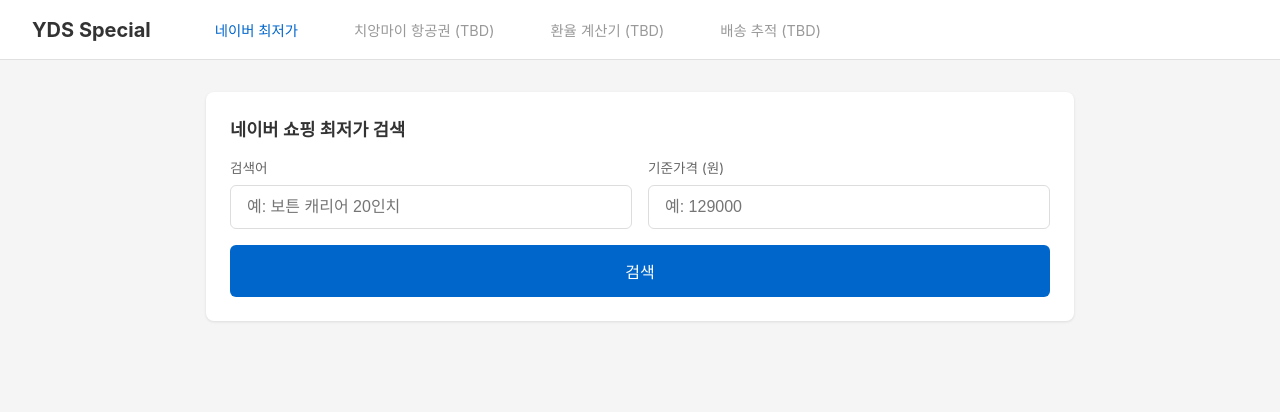
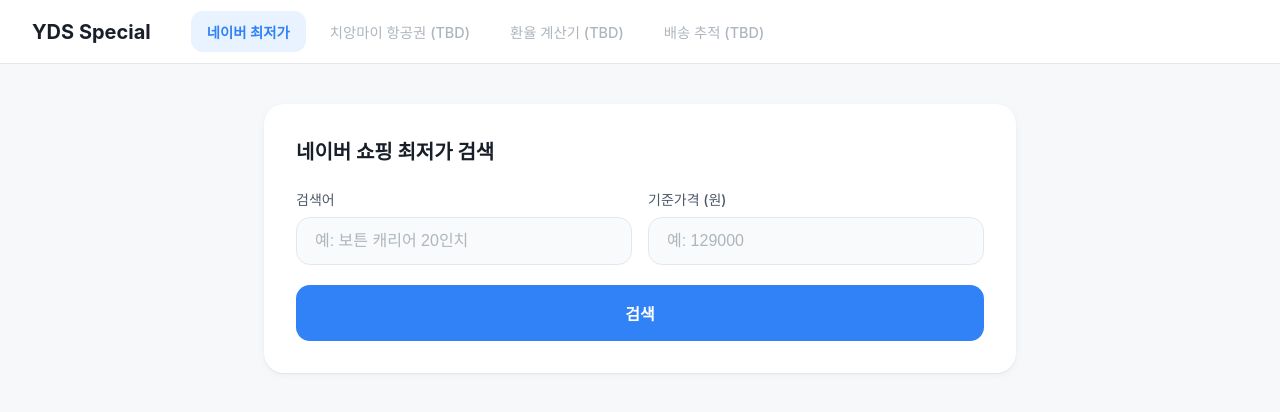
Before and after one commit to Hyune-s-lab/yds-special, a Next.js app: page / in a window 1280 px wide. Shown: the top 412 px of the page. Built offline with nearby package versions, Linux system fonts and the light colour scheme.

Commit message:
style: 토스 스타일 참고하여 둥글둥글한 디자인 적용

```diff
--- a/app/globals.css
+++ b/app/globals.css
@@ -10,7 +10,8 @@
   overflow-x: hidden;
   font-family: -apple-system, BlinkMacSystemFont, 'Segoe UI', Roboto, Oxygen,
     Ubuntu, Cantarell, 'Open Sans', 'Helvetica Neue', sans-serif;
-  background: #f5f5f5;
+  background: #f7f8fa;
+  color: #191f28;
 }
 
 a {
@@ -21,73 +22,79 @@
 /* Header */
 .header {
   background: #fff;
-  border-bottom: 1px solid #e0e0e0;
+  border-bottom: 1px solid #e5e8eb;
   padding: 0 2rem;
-  height: 60px;
+  height: 64px;
   display: flex;
   align-items: center;
-  gap: 3rem;
+  gap: 2.5rem;
 }
 
 .logo {
   font-size: 1.25rem;
   font-weight: 700;
-  color: #333;
+  color: #191f28;
 }
 
 .nav {
   display: flex;
-  gap: 1.5rem;
+  gap: 0.5rem;
 }
 
 .nav-item {
   font-size: 0.9rem;
-  color: #666;
-  padding: 0.5rem 1rem;
-  border-radius: 4px;
-  transition: background 0.2s;
+  color: #4e5968;
+  padding: 0.625rem 1rem;
+  border-radius: 12px;
+  transition: all 0.15s ease;
+  font-weight: 500;
 }
 
 .nav-item:hover {
-  background: #f0f0f0;
+  background: #f2f4f6;
 }
 
 .nav-item.active {
-  color: #0066cc;
-  font-weight: 500;
+  color: #3182f6;
+  background: #e8f3ff;
+  font-weight: 600;
 }
 
 .nav-item.tbd {
-  color: #999;
+  color: #adb5bd;
   cursor: not-allowed;
+}
+
+.nav-item.tbd:hover {
+  background: transparent;
 }
 
 /* Main */
 .main {
-  max-width: 900px;
-  margin: 2rem auto;
-  padding: 0 1rem;
+  max-width: 800px;
+  margin: 2.5rem auto;
+  padding: 0 1.5rem;
 }
 
 /* Search Form */
 .search-form {
   background: #fff;
-  border-radius: 8px;
-  padding: 1.5rem;
-  box-shadow: 0 1px 3px rgba(0,0,0,0.1);
+  border-radius: 20px;
+  padding: 2rem;
+  box-shadow: 0 2px 8px rgba(0, 0, 0, 0.04), 0 1px 2px rgba(0, 0, 0, 0.06);
 }
 
 .form-title {
-  font-size: 1.1rem;
-  font-weight: 600;
-  margin-bottom: 1rem;
-  color: #333;
+  font-size: 1.25rem;
+  font-weight: 700;
+  margin-bottom: 1.5rem;
+  color: #191f28;
 }
 
 .form-row {
   display: flex;
   gap: 1rem;
-  margin-bottom: 1rem;
+  margin-bottom: 1.25rem;
 }
 
 .form-group {
@@ -96,44 +103,66 @@
 
 .form-label {
   display: block;
-  font-size: 0.85rem;
-  color: #666;
+  font-size: 0.875rem;
+  color: #4e5968;
   margin-bottom: 0.5rem;
+  font-weight: 500;
 }
 
 .form-input {
   width: 100%;
-  padding: 0.75rem 1rem;
-  border: 1px solid #ddd;
-  border-radius: 6px;
+  padding: 0.875rem 1.125rem;
+  border: 1px solid #e5e8eb;
+  border-radius: 14px;
   font-size: 1rem;
+  background: #f9fafb;
+  transition: all 0.15s ease;
+  color: #191f28;
+}
+
+.form-input::placeholder {
+  color: #adb5bd;
+}
+
+.form-input:hover {
+  border-color: #d1d6db;
 }
 
 .form-input:focus {
   outline: none;
-  border-color: #0066cc;
+  border-color: #3182f6;
+  background: #fff;
+  box-shadow: 0 0 0 3px rgba(49, 130, 246, 0.1);
 }
 
 .search-btn {
   width: 100%;
-  padding: 0.875rem;
-  background: #0066cc;
+  padding: 1rem;
+  background: #3182f6;
   color: #fff;
   border: none;
-  border-radius: 6px;
+  border-radius: 14px;
   font-size: 1rem;
-  font-weight: 500;
+  font-weight: 600;
   cursor: pointer;
-  transition: background 0.2s;
+  transition: all 0.15s ease;
 }
 
 .search-btn:hover {
-  background: #0052a3;
+  background: #1b64da;
+  transform: translateY(-1px);
+  box-shadow: 0 4px 12px rgba(49, 130, 246, 0.3);
+}
+
+.search-btn:active {
+  transform: translateY(0);
 }
 
 .search-btn:disabled {
-  background: #ccc;
+  background: #d1d6db;
   cursor: not-allowed;
+  transform: none;
+  box-shadow: none;
 }
 
 /* Results */
@@ -143,40 +172,50 @@
 
 .results-header {
   background: #fff;
-  border-radius: 8px 8px 0 0;
-  padding: 1rem 1.5rem;
-  border-bottom: 1px solid #e0e0e0;
+  border-radius: 20px 20px 0 0;
+  padding: 1.25rem 1.5rem;
+  border-bottom: 1px solid #f2f4f6;
 }
 
 .results-summary {
   font-size: 0.95rem;
-  color: #333;
+  color: #4e5968;
+  line-height: 1.6;
 }
 
 .results-summary strong {
-  color: #0066cc;
+  color: #3182f6;
+  font-weight: 600;
 }
 
 .results-warning {
-  margin-top: 0.5rem;
-  padding: 0.5rem 0.75rem;
-  background: #fff3cd;
-  border-radius: 4px;
-  font-size: 0.85rem;
-  color: #856404;
+  margin-top: 0.75rem;
+  padding: 0.75rem 1rem;
+  background: #fff8e6;
+  border-radius: 12px;
+  font-size: 0.875rem;
+  color: #b76e00;
+  font-weight: 500;
 }
 
 .results-list {
   background: #fff;
-  border-radius: 0 0 8px 8px;
+  border-radius: 0 0 20px 20px;
+  overflow: hidden;
+  box-shadow: 0 2px 8px rgba(0, 0, 0, 0.04), 0 1px 2px rgba(0, 0, 0, 0.06);
 }
 
 .result-item {
-  padding: 1rem 1.5rem;
-  border-bottom: 1px solid #f0f0f0;
+  padding: 1.125rem 1.5rem;
+  border-bottom: 1px solid #f2f4f6;
   display: flex;
   justify-content: space-between;
   align-items: center;
+  transition: background 0.15s ease;
+}
+
+.result-item:hover {
+  background: #f9fafb;
 }
 
 .result-item:last-child {
@@ -190,44 +229,52 @@
 
 .result-name {
   font-size: 0.95rem;
-  color: #333;
-  margin-bottom: 0.25rem;
+  color: #191f28;
+  margin-bottom: 0.375rem;
   white-space: nowrap;
   overflow: hidden;
   text-overflow: ellipsis;
+  font-weight: 500;
 }
 
 .result-mall {
   font-size: 0.8rem;
-  color: #999;
+  color: #8b95a1;
 }
 
 .result-price {
-  font-size: 1.1rem;
-  font-weight: 600;
-  margin-left: 1rem;
+  font-size: 1.125rem;
+  font-weight: 700;
+  margin-left: 1.5rem;
+  padding: 0.375rem 0.875rem;
+  border-radius: 10px;
 }
 
 .result-price.up {
-  color: #dc3545;
+  color: #f04452;
+  background: #ffebee;
 }
 
 .result-price.down {
-  color: #28a745;
+  color: #00c471;
+  background: #e8f9f0;
 }
 
 /* Loading */
 .loading {
   text-align: center;
   padding: 3rem;
-  color: #666;
+  color: #8b95a1;
+  font-size: 0.95rem;
 }
 
 /* Error */
 .error {
-  background: #f8d7da;
-  color: #721c24;
-  padding: 1rem;
-  border-radius: 8px;
+  background: #ffebee;
+  color: #f04452;
+  padding: 1rem 1.25rem;
+  border-radius: 14px;
   margin-top: 1rem;
+  font-weight: 500;
+  font-size: 0.95rem;
 }
```
